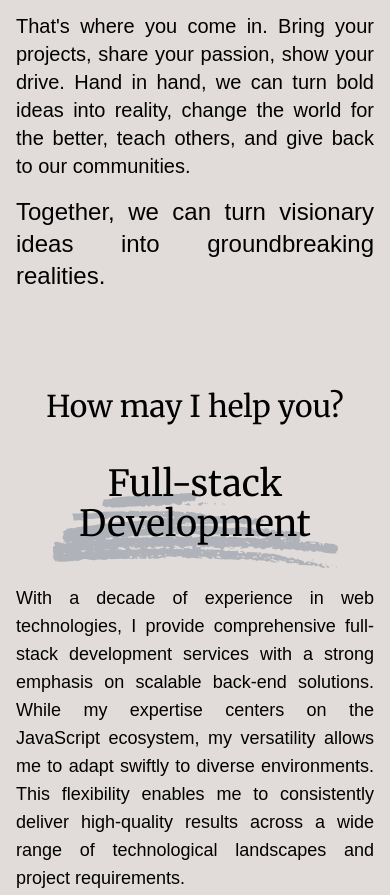
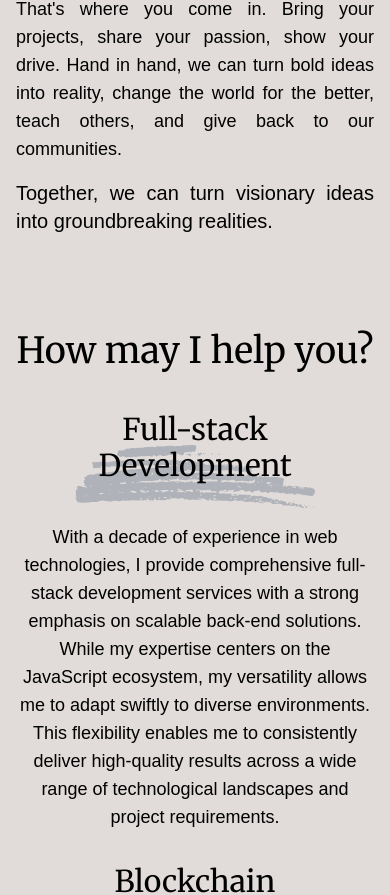
Before and after one commit to palra/loicpayol.fr, a SvelteKit app: page / in a window 390 px wide. Shown: the part 862-1757 px from the top of the page. Built offline with nearby package versions, Linux system fonts and the light colour scheme.

Commit message:
fix: text scaling in responsive

```diff
--- a/src/routes/+page.svelte
+++ b/src/routes/+page.svelte
@@ -34,10 +34,10 @@
 	<div
 		class="mx-auto px-4 max-w-screen-xl flex flex-col md:min-h-[60dvh] items-stretch justify-center"
 	>
-		<h2 class="text-3xl md:text-4xl lg:text-5xl text-center md:text-start mb-2">
+		<h2 class="text-4xl lg:text-5xl text-center md:text-start mb-2">
 			It all starts with a <nobr><Pen /> & <Paper /></nobr>
 		</h2>
-		<div class="max-w-prose text-xl space-y-2 text-justify md:text-start">
+		<div class="max-w-prose text-lg sm:text-xl space-y-2 text-justify md:text-start">
 			<p>
 				Away from screens and pixels, I find the clearest path to bringing thoughts to life. Here, I
 				can shape ideas freely – bending, erasing, and redrawing them in the endless space of
@@ -49,7 +49,7 @@
 				drive. Hand in hand, we can turn bold ideas into reality, change the world for the better, teach
 				others, and give back to our communities.
 			</p>
-			<p class="font-normal text-2xl pt-2">
+			<p class="font-normal text-xl sm:text-2xl pt-2">
 				Together, we can turn visionary ideas into groundbreaking realities.
 			</p>
 		</div>
@@ -58,8 +58,8 @@
 	<div
 		class="mx-auto px-4 max-w-screen-xl flex flex-col gap-8 min-h-[60dvh] items-center justify-center"
 	>
-		<h2 class="text-3xl md:text-4xl lg:text-5xl mb-2 lg:self-end">How may I help you?</h2>
-		<div class="flex flex-wrap justify-center gap-8 text-center">
+		<h2 class="text-4xl lg:text-5xl mb-2 lg:self-end">How may I help you?</h2>
+		<div class="flex flex-col md:flex-row flex-wrap justify-center gap-8 text-center">
 			<div class="flex flex-col gap-2 service">
 				<h3>Full-stack Development</h3>
 				<p>
@@ -138,10 +138,10 @@
 
 <style>
 	.service {
-		@apply max-w-96 shrink grow basis-80 lg:basis-60;
+		@apply md:max-w-96 shrink grow basis-80 lg:basis-60;
 
 		& > h3 {
-			@apply text-4xl w-4/5 mx-auto pb-8 relative max-w-96;
+			@apply text-3xl md:text-4xl w-4/5 mx-auto pb-8 relative max-w-60 md:max-w-72;
 
 			&::after {
 				content: url('/scribble.svg');
@@ -150,7 +150,7 @@
 		}
 
 		> p {
-			@apply text-lg text-justify;
+			@apply text-lg;
 		}
 	}
 </style>
```
